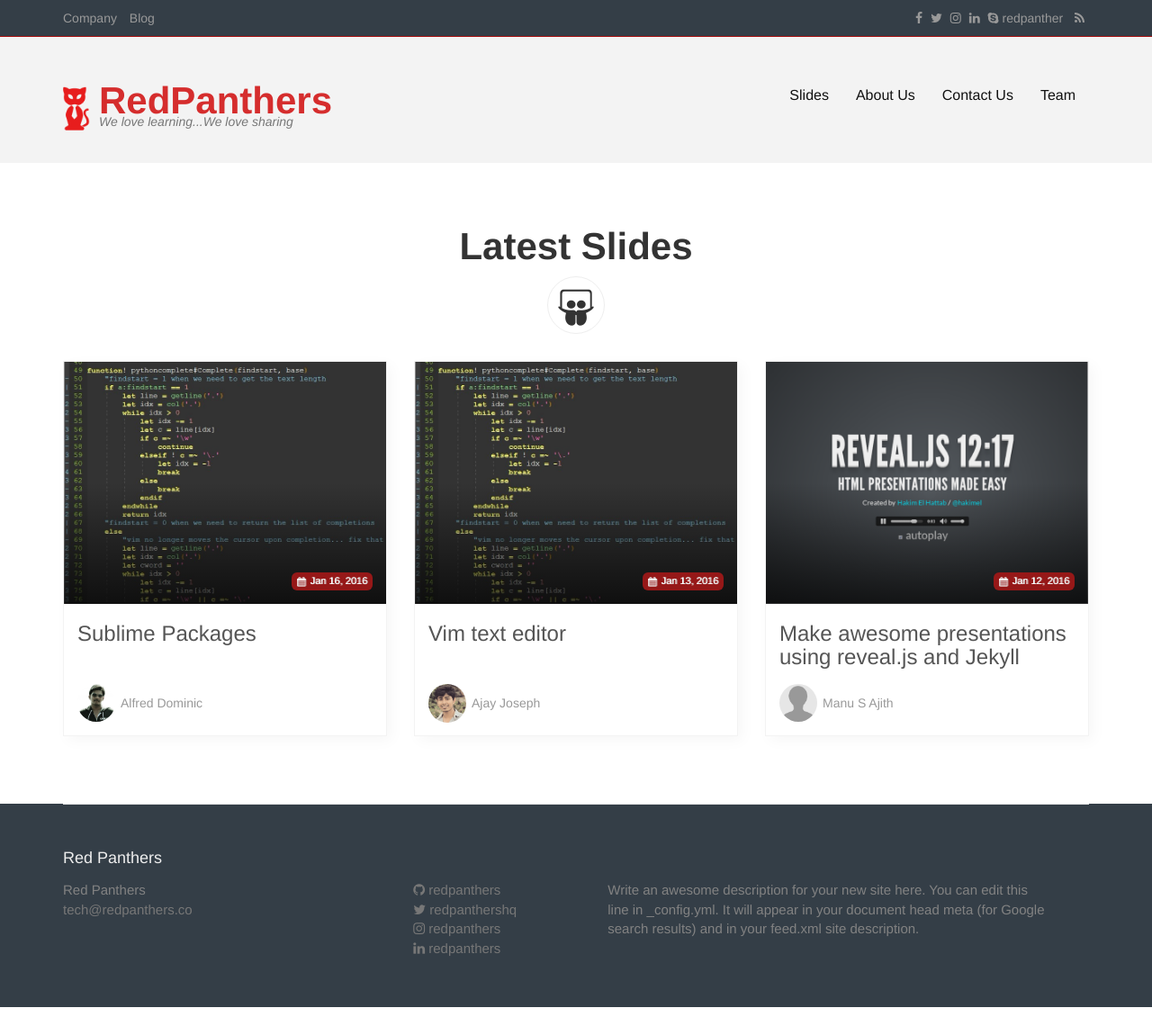
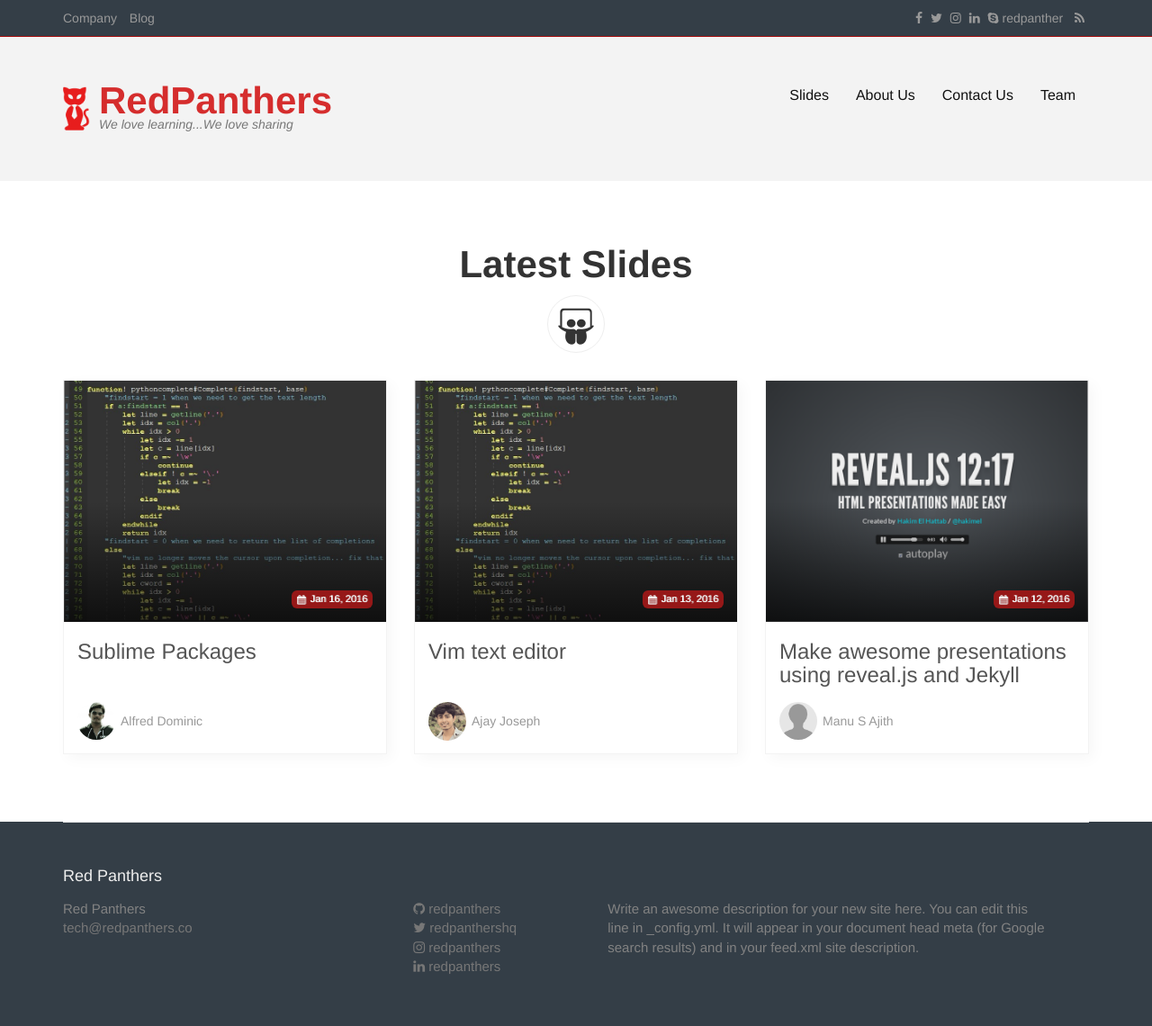
Before and after one commit to redpanthers/slides, a Jekyll site: the page built from index.html, in a window 1280 px wide. Shown: the whole page at 90% size. Built offline with Jekyll 4.4.1, drawn with Linux system fonts in a browser that asks for light colours; nearby versions of some CDN libraries; before the commit the page ends 1119 px from its top, so only the background shows below that.

Commit message:
Title and Subtitle alignment brand logo

```diff
--- a/_sass/_home.scss
+++ b/_sass/_home.scss
@@ -180,6 +180,7 @@
 	}
 }
 /** Brand logo section **/
+.site-main{
 	.redpanther-brand{
 		height: auto;
 	}
@@ -207,7 +208,7 @@
 				font-weight: bold;
 				font-size: 42px;
 	    	line-height: 32px;
-    	margin-bottom: 3px;
+	    	margin-bottom: 3px!important;
 			}
 			.sub-title{
 				font-size: 14px;
@@ -218,3 +219,4 @@
 			}
 		}
 	}
+}
```
Lines whose indentation alone changed are shown as unchanged.
